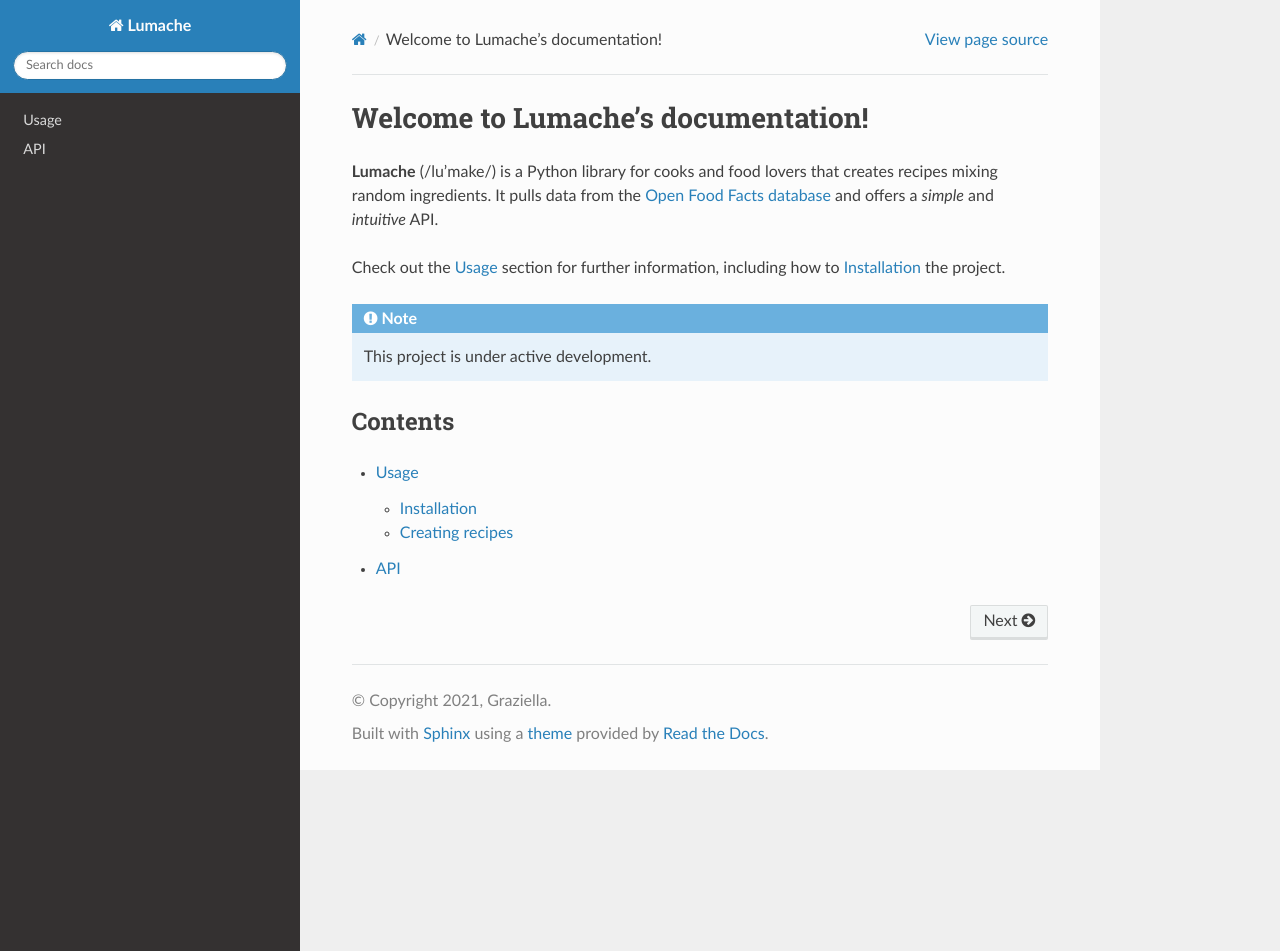
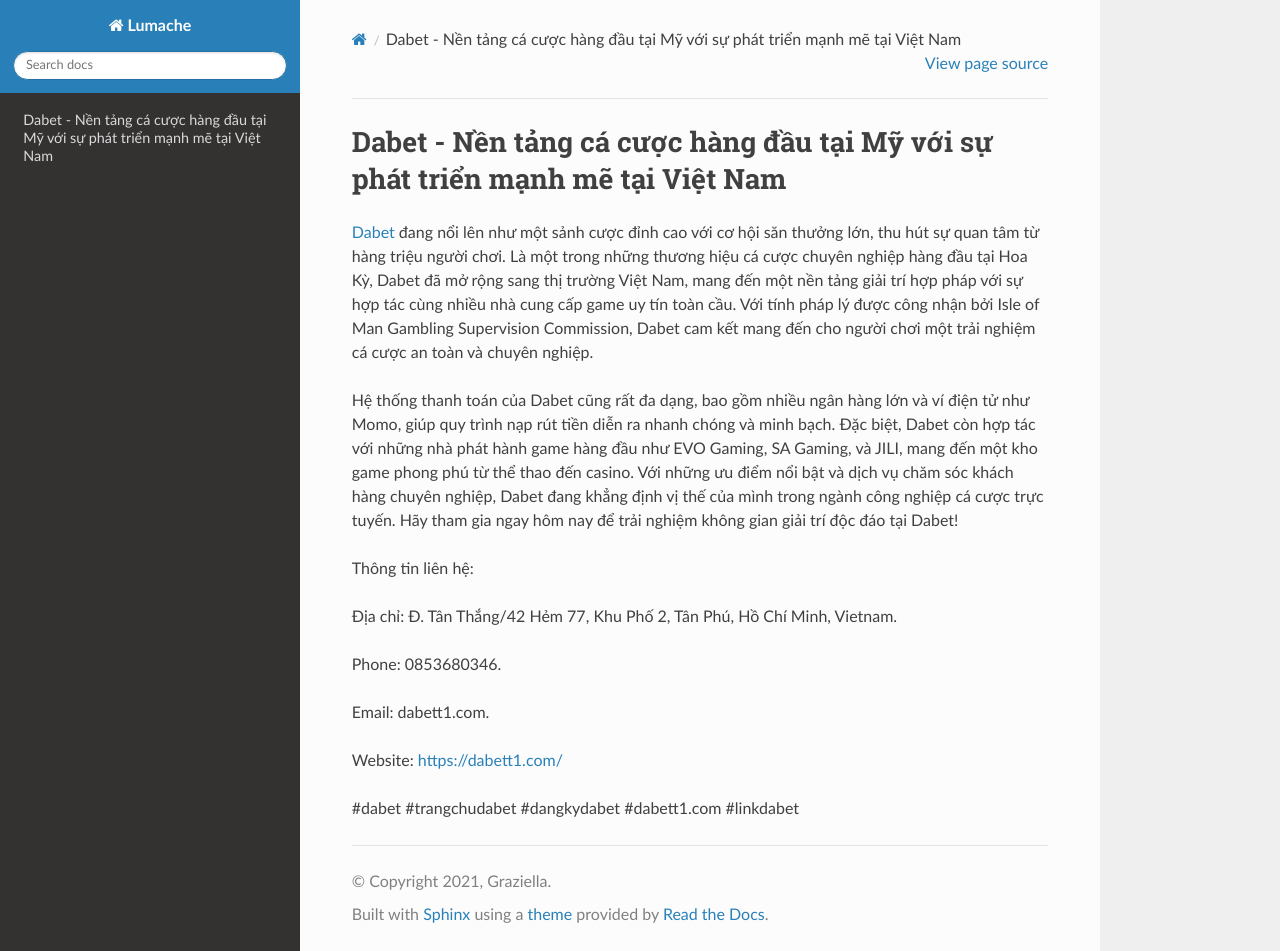
Before and after one commit to JonsCalicut123/dabett1com, a Sphinx documentation site: the page built from docs/source/index.rst, in a window 1280 px wide and 951 px high. Built offline with Sphinx 7.4.7 and the Read the Docs theme 3.1.0, drawn with Linux system fonts in a browser that asks for light colours.

Commit message:
Update index.rst

```diff
--- a/docs/source/index.rst
+++ b/docs/source/index.rst
@@ -1,22 +1,18 @@
-Welcome to Lumache's documentation!
+Dabet - Nền tảng cá cược hàng đầu tại Mỹ với sự phát triển mạnh mẽ tại Việt Nam
 ===================================
 
-**Lumache** (/lu'make/) is a Python library for cooks and food lovers
-that creates recipes mixing random ingredients.
-It pulls data from the `Open Food Facts database <https://world.openfoodfacts.org/>`_
-and offers a *simple* and *intuitive* API.
+`Dabet <https://dabett1.com/>`_ đang nổi lên như một sảnh cược đỉnh cao với cơ hội săn thưởng lớn, thu hút sự quan tâm từ hàng triệu người chơi. Là một trong những thương hiệu cá cược chuyên nghiệp hàng đầu tại Hoa Kỳ, Dabet đã mở rộng sang thị trường Việt Nam, mang đến một nền tảng giải trí hợp pháp với sự hợp tác cùng nhiều nhà cung cấp game uy tín toàn cầu. Với tính pháp lý được công nhận bởi Isle of Man Gambling Supervision Commission, Dabet cam kết mang đến cho người chơi một trải nghiệm cá cược an toàn và chuyên nghiệp.
 
-Check out the :doc:`usage` section for further information, including
-how to :ref:`installation` the project.
+Hệ thống thanh toán của Dabet cũng rất đa dạng, bao gồm nhiều ngân hàng lớn và ví điện tử như Momo, giúp quy trình nạp rút tiền diễn ra nhanh chóng và minh bạch. Đặc biệt, Dabet còn hợp tác với những nhà phát hành game hàng đầu như EVO Gaming, SA Gaming, và JILI, mang đến một kho game phong phú từ thể thao đến casino. Với những ưu điểm nổi bật và dịch vụ chăm sóc khách hàng chuyên nghiệp, Dabet đang khẳng định vị thế của mình trong ngành công nghiệp cá cược trực tuyến. Hãy tham gia ngay hôm nay để trải nghiệm không gian giải trí độc đáo tại Dabet!
 
-.. note::
+Thông tin liên hệ:
 
-   This project is under active development.
+Địa chỉ: Đ. Tân Thắng/42 Hẻm 77, Khu Phố 2, Tân Phú, Hồ Chí Minh, Vietnam.
 
-Contents
---------
+Phone: 0853680346.
 
-.. toctree::
+Email: dabett1.com.
 
-   usage
-   api
+Website: https://dabett1.com/
+
+#dabet #trangchudabet #dangkydabet #dabett1.com #linkdabet
```
